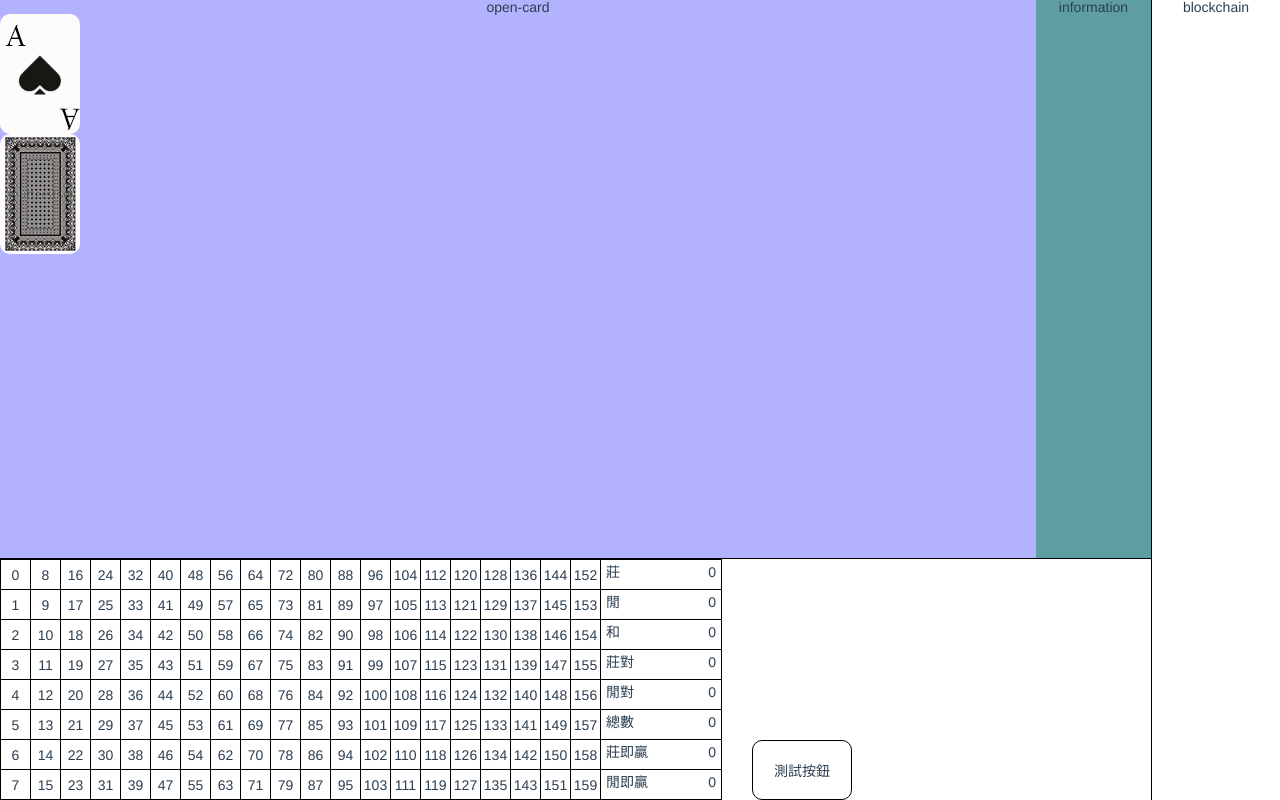
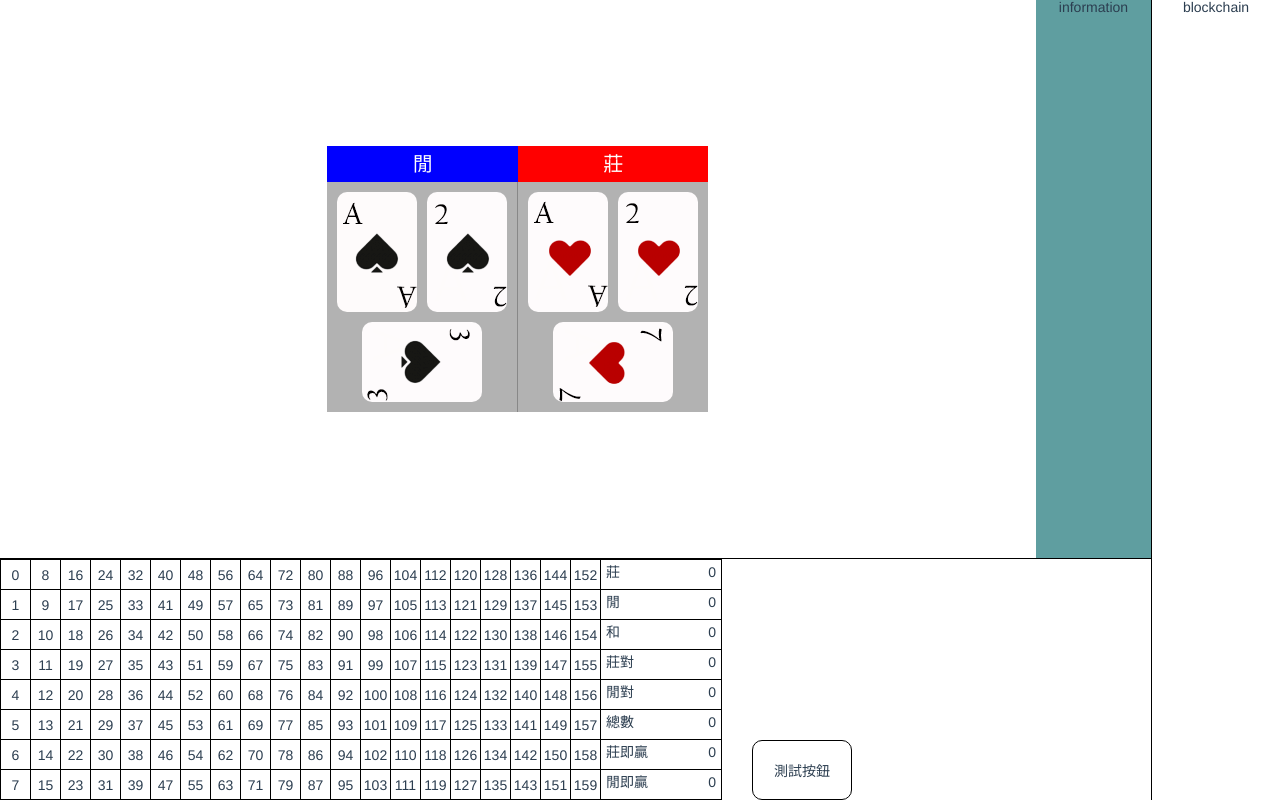
Before and after one commit to martin-frontend/baccarat, a Vue app: page / in a window 1280 px wide. Built offline with nearby package versions, Linux system fonts and the light colour scheme.

Commit message:
新增開牌顯示

```diff
--- a/src/views/open-card/index.vue
+++ b/src/views/open-card/index.vue
@@ -1,6 +1,6 @@
 <template>
     <div class="open-card">
-        open-card
+        <!-- open-card
         <div class="card">
             <div class="face front puker-spade1">
             </div>
@@ -8,17 +8,116 @@
         <div class="card">
             <div class="face back">
             </div>
+        </div> -->
+        <div class="content">
+            <div class="title">
+                <h1 class="play-title">閒</h1>
+                <h1 class="bank-title">莊</h1>
+            </div>
+            <div class="wrap">
+                <div class="play-content">
+                    <div class="common-card">
+                        <div class="card">
+                            <div class="face front puker-spade1">
+                            </div>
+                        </div>
+                        <div class="card">
+                            <div class="face front puker-spade2">
+                            </div>
+                        </div>
+                    </div>
+                    <div class="supply-card">
+                        <div class="card">
+                            <div class="face front puker-spade3">
+                            </div>
+                        </div>
+                    </div>
+                </div>
+                <div class="bank-content">
+                    <div class="common-card">
+                        <div class="card">
+                            <div class="face front puker-heart1">
+                            </div>
+                        </div>
+                        <div class="card">
+                            <div class="face front puker-heart2">
+                            </div>
+                        </div>
+                    </div>
+                    <div class="supply-card">
+                        <div class="card">
+                            <div class="face front puker-heart7">
+                            </div>
+                        </div>
+                    </div>
+                </div>
+            </div>
         </div>
     </div>
 </template>
 <script>
 export default {
-    name: 'openCard'
+    name: 'openCard',
+    data() {
+        return {
+
+        }
+    },
 }
 </script>
 <style lang="scss" scoped>
 .open-card {
     width: 90%;
-    background: rgba(0, 0, 255, 0.301);
+    display: flex;
+    justify-content: center;
+    align-items: center;
+    .content {
+        display: inline-block;
+        .title {
+            display: flex;
+            color: white;
+            .play-title {
+                flex: 1;
+                line-height: 36px;
+                font-size: 20px;
+                background: blue;
+            }
+            .bank-title {
+                flex: 1;
+                line-height: 36px;
+                font-size: 20px;
+                background: red;
+            }
+        }
+        .wrap {
+            display: flex;
+            .play-content, .bank-content {
+                display: flex;
+                flex-direction: column;
+                justify-content: space-around;
+                padding: 10px;
+                background: rgba($color: #000000, $alpha: .3);
+                .common-card {
+                    display: flex;
+                    .card + .card {
+                        margin-left: 10px;
+                    }
+                }
+                .supply-card {
+                    display: flex;
+                    justify-content: center;
+                    height: 80px;
+                    margin-top: 10px;
+                    .card {
+                        transform: rotate(90deg);
+                        margin-top: -20px;
+                    }
+                }
+            }
+            .play-content {
+                border-right: 1px solid rgb(136, 136, 136);
+            }
+        }
+    }
 }
 </style>
```
